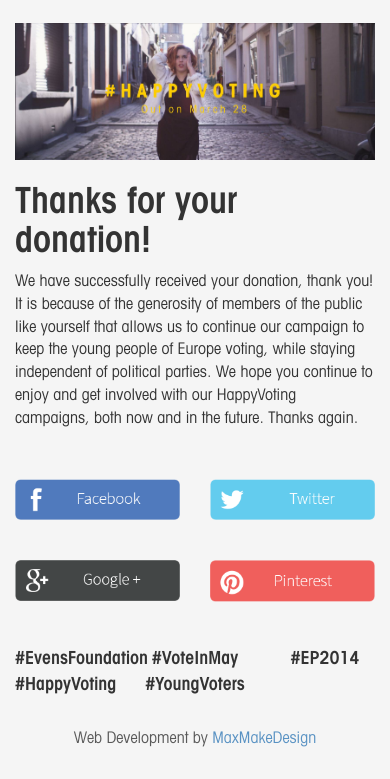
After one commit to maxmumford/pluscampaigns, a Flask app: page /donation-thanks in a window 390 px wide; the page is wider, and only the part inside the window is pictured. The commit adds this page. Shown: the part 652-1431 px from the top of that part. Run offline with Flask 2, Linux system fonts and the light colour scheme; some libraries are stand-ins or nearby versions.

Commit message:
[ADD] donation thanks page [ADD] route to donation cancellation page which currently just redirects to take-action page [ADD] real paypal donation link

```diff
--- /dev/null
+++ b/app/templates/donation-thanks.html
@@ -0,0 +1,10 @@
+{% extends "layouts/text-full.html" %}
+{% block content_text %}
+	<div class="row">
+		<div class="col-md-12">
+			<p>
+				We have successfully received your donation, thank you! It is because of the generosity of members of the public like yourself that allows us to continue our campaign to keep the young people of Europe voting, while staying independent of political parties. We hope you continue to enjoy and get involved with our HappyVoting campaigns, both now and in the future. Thanks again.
+			</p>
+		</div>
+	</div>
+{% endblock %}
--- a/app/templates/take-action.html
+++ b/app/templates/take-action.html
@@ -16,10 +16,12 @@
 		<div class="col-md-6">
 			<h2>Donate to Help the Cause</h2>
 			<p>
-				By donating a small sum to Happy Voting you promote Europe’s most important value: democracy. Because we remain independent from political parties, institutions and major stakeholders, we greatly rely on individual support from across Europe. Please help us raise money for our next voter campaign and send us an email to participate in the next video. We look forward to hearing from you!
+				By donating ANY amount you directly contribute to European voter-awareness. #HappyVoting remains completely independent from political parties and institutions, which is why we deeply rely on your individual support from across Europe. Whether a businessman or a student, your support counts towards our current efforts and our next online voter-awareness campaign.</p>
+			<p>
+				With European support we were able to kick-start Happy Voting! These charitable efforts greatly affected youth sentiments surrounding the European Elections and voter-turnout on a whole. It also started a wave of support, which must be maintained to encourage further voting and youth engagement. By helping raise funds for the next European voter-campaign you directly assist a dedicated team of young European minds in the shaping of another video-campaign, affecting millions of Europeans ranging from Sweden, France and Poland to Italy, Germany and Slovakia. Help us grow and #VoteInMay.
 			</p>
 			<p>
-				<a href="javascript:alert('Sorry, this feature will be implemented in the next dew days')"><img src="/static/images/take-action/donate.png" id="donate" /></a>
+				<a title="Support the Young Voters Cause!" href="https://www.paypal.com/cgi-bin/webscr?cmd=_donations&business=doveri_vesterbye%40hotmail%2ecom&lc=BE&no_note=1&no_shipping=1&rm=1&return=http%3a%2f%2fwww%2ehappyvoting%2eeu%2fdonation%2dthanks&cancel_return=http%3a%2f%2fwww%2ehappyvoting%2eeu%2fdonation%2dcancel&currency_code=EUR&bn=PP%2dDonationsBF%3abtn_donate_LG%2egif%3aNonHosted&item_name=HappyVoting&item_number=Support%20Our%20Youth%20Voting%20Campaign"><img src="/static/images/take-action/donate.png" id="donate" /></a>
 			</p>
 		</div>
 	</div>
--- a/app/views.py
+++ b/app/views.py
@@ -1,4 +1,4 @@
-from flask import render_template, flash, url_for
+from flask import render_template, url_for, redirect
 from app import app
 
 @app.route('/')
@@ -24,3 +24,11 @@ def share():
 @app.route('/media')
 def media():
     return render_template('media.html', title="Media", heading="Media Resources", image_source="1")
+
+@app.route('/donation-thanks')
+def donation_thanks():
+	return render_template('donation-thanks.html', title="Donation", heading="Thanks for your donation!", image_source="4")
+
+@app.route('/donation-cancel')
+def donation_cancel():
+	return redirect(url_for('share'))
```
